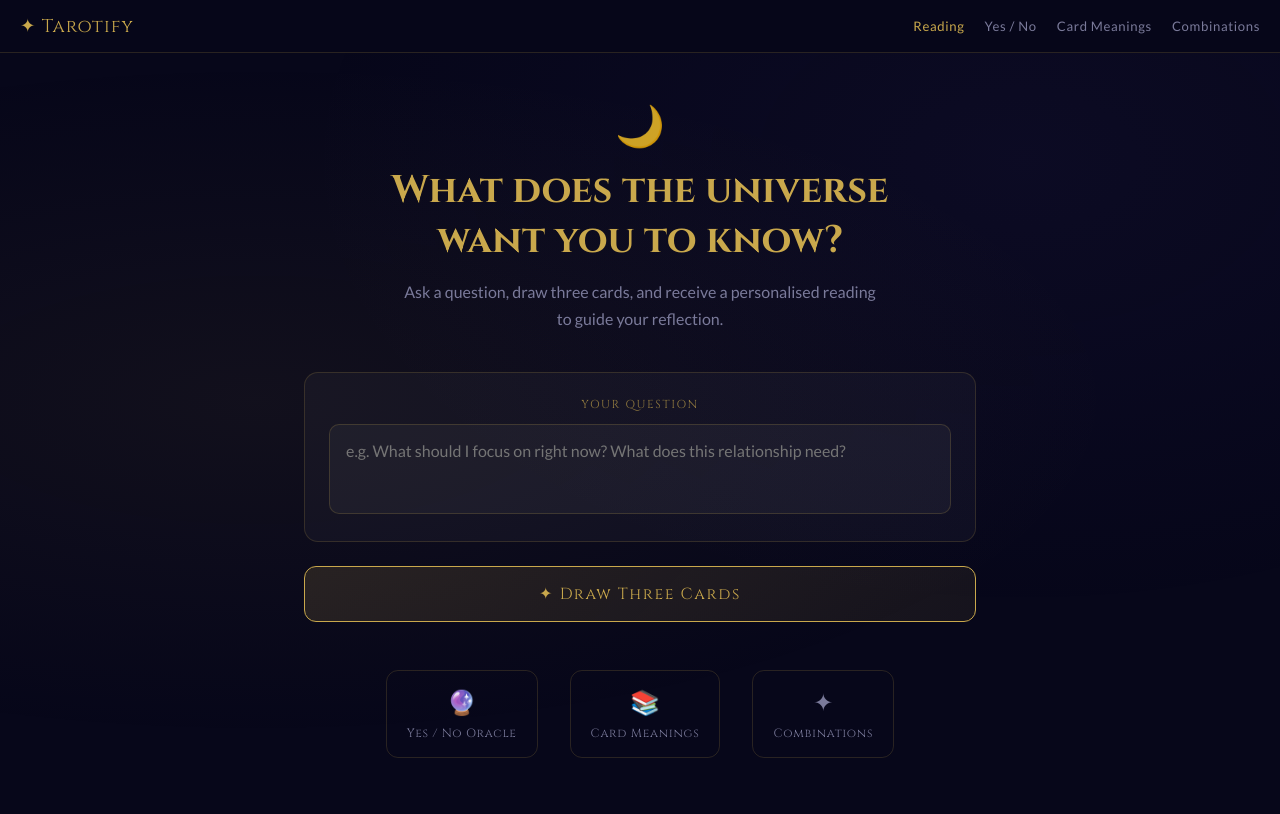
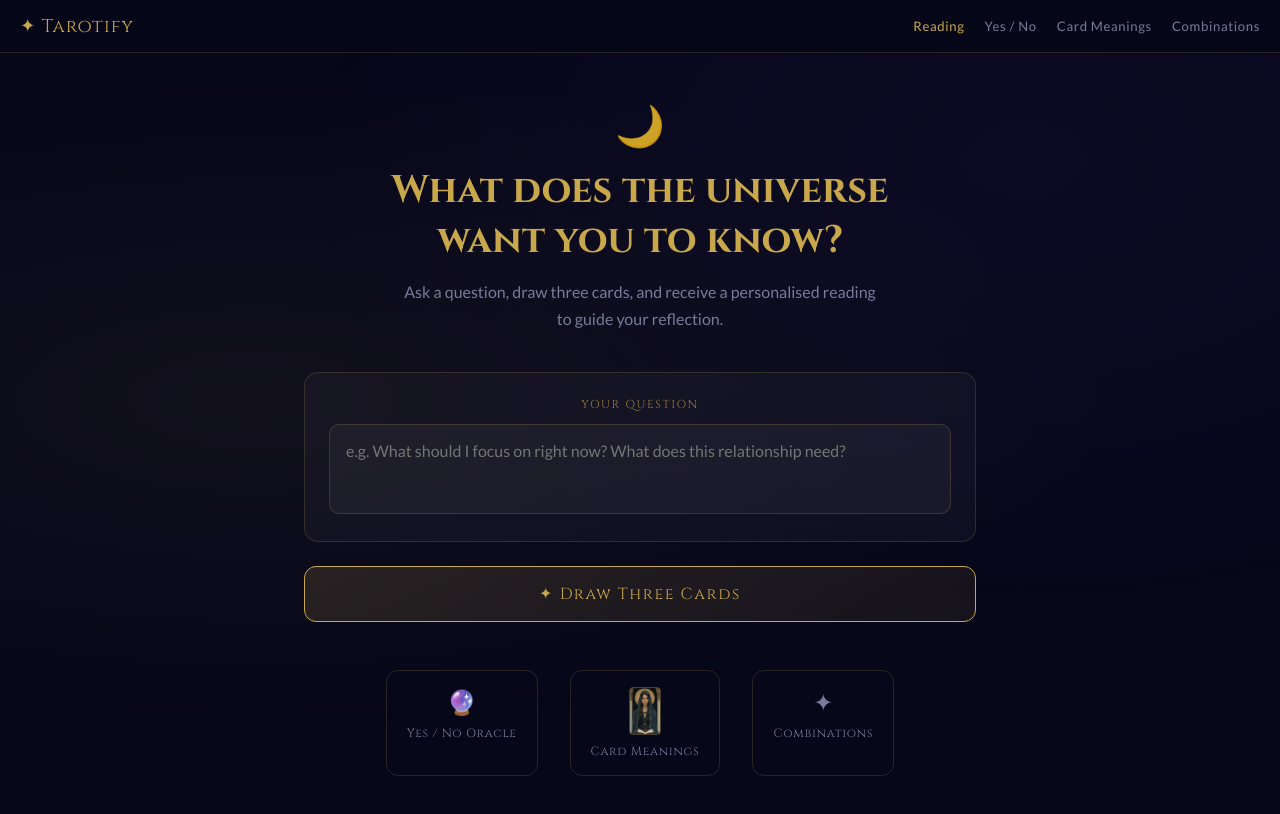
Before and after one commit to dominovd/tarotify, a Next.js app: page / in a window 1280 px wide. Shown: the top 814 px of the page. Built offline with nearby package versions, Linux system fonts and the light colour scheme.

Commit message:
feat: replace book emoji with High Priestess card image in nav

```diff
--- a/app/HomeClient.tsx
+++ b/app/HomeClient.tsx
@@ -127,9 +127,15 @@ export default function HomeClient() {
         ✦ Draw Three Cards
       </button>
       <div style={{ display:'flex', justifyContent:'center', gap:'2rem', marginTop:'3rem', flexWrap:'wrap' }}>
-        {[['🔮','Yes / No Oracle','/yes-no'],['📚','Card Meanings','/cards'],['✦','Combinations','/combination']].map(([icon,label,href])=>(
-          <Link key={href as string} href={href as string} style={{ display:'flex', flexDirection:'column', alignItems:'center', gap:'.5rem', color:'var(--muted)', padding:'1rem 1.25rem', border:'1px solid var(--border)', borderRadius:12, fontSize:'.85rem', transition:'color .2s, border-color .2s', minWidth:120 }}>
-            <span style={{ fontSize:'1.5rem' }}>{icon}</span>
+        {([['🔮','Yes / No Oracle','/yes-no'],['card','Card Meanings','/cards'],['✦','Combinations','/combination']] as [string,string,string][]).map(([icon,label,href])=>(
+          <Link key={href} href={href} style={{ display:'flex', flexDirection:'column', alignItems:'center', gap:'.5rem', color:'var(--muted)', padding:'1rem 1.25rem', border:'1px solid var(--border)', borderRadius:12, fontSize:'.85rem', transition:'color .2s, border-color .2s', minWidth:120 }}>
+            {icon === 'card' ? (
+              <div style={{ position:'relative', width:32, height:48, borderRadius:4, overflow:'hidden', border:'1px solid rgba(201,168,76,.35)' }}>
+                <Image src="/cards/the-high-priestess.webp" alt="Card Meanings" fill sizes="32px" style={{ objectFit:'cover' }} />
+              </div>
+            ) : (
+              <span style={{ fontSize:'1.5rem' }}>{icon}</span>
+            )}
             <span style={{ fontFamily:"'Cinzel',serif", fontSize:'.75rem', letterSpacing:'.06em' }}>{label}</span>
           </Link>
         ))}
```
